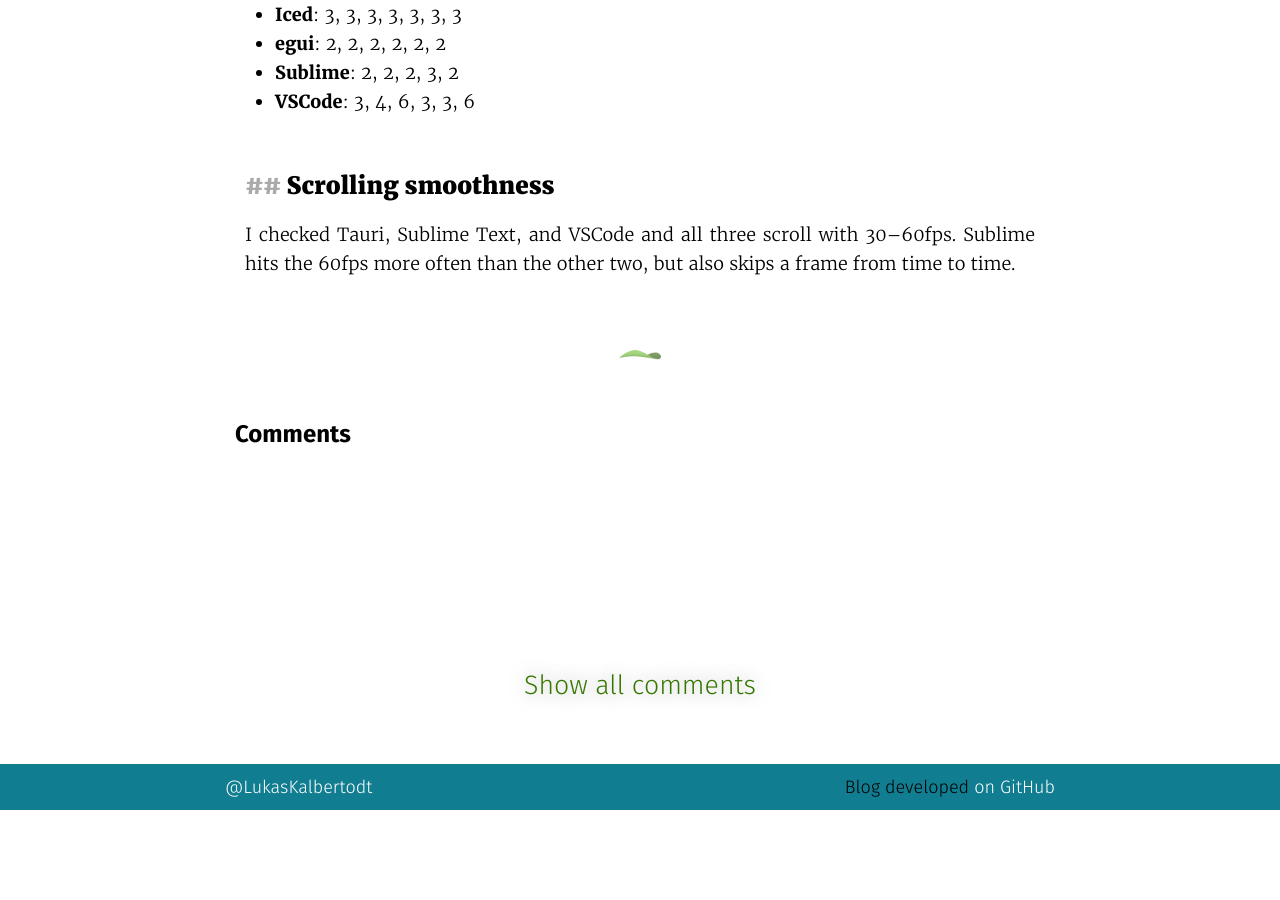
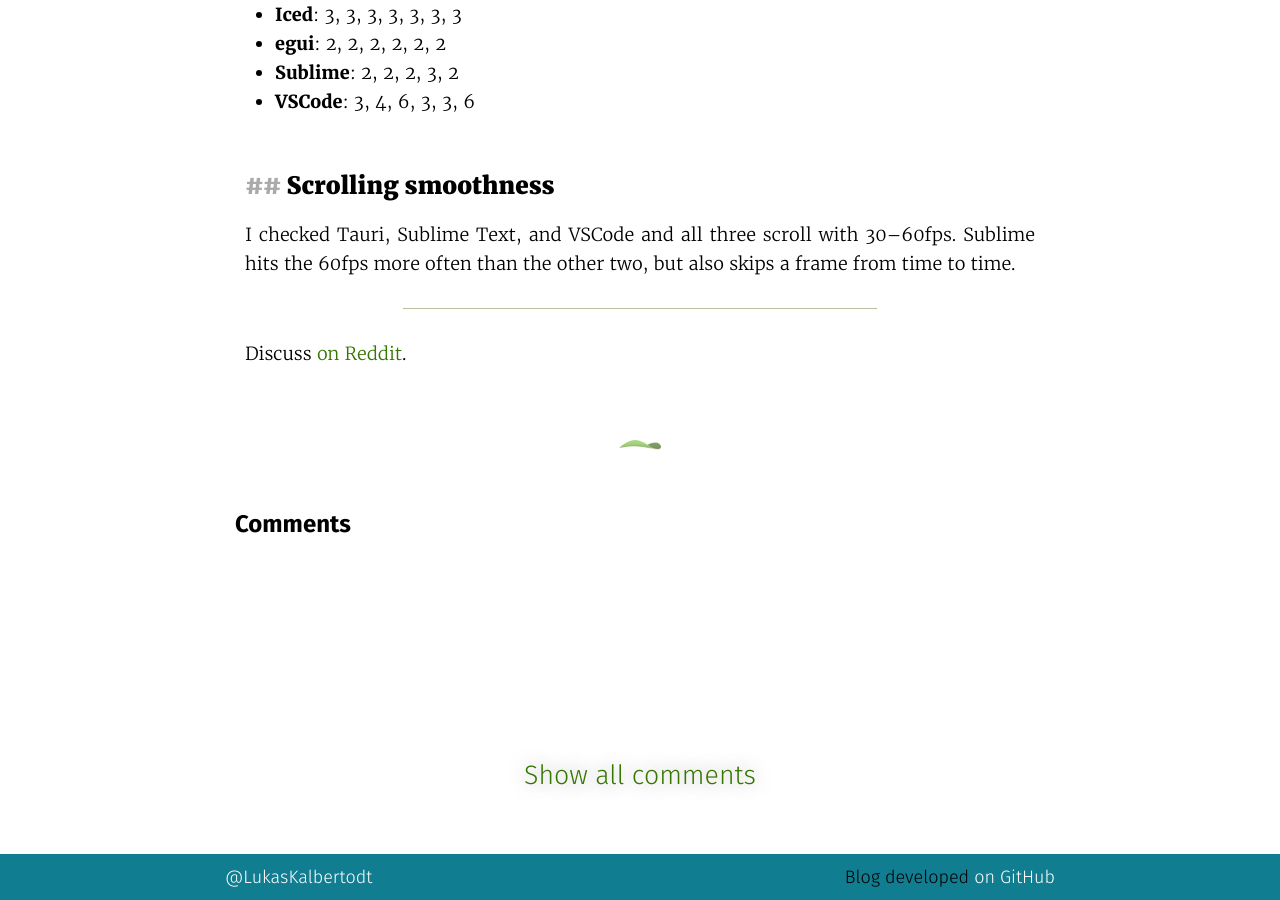
Before and after one commit to LukasKalbertodt/LukasKalbertodt.github.io, a Jekyll site: the page built from _posts/2023-02-03-tauri-iced-egui-performance-comparison.md, in a window 1280 px wide and 900 px high, scrolled down 4812 px. Built offline with Jekyll 4.4.1, drawn with Linux system fonts in a browser that asks for light colours; comment, search, counter and statistics services are not loaded; before the commit the page ends 5622 px from its top, so only the background shows below that.

Commit message:
Add link to Reddit discussion

```diff
--- a/_posts/2023-02-03-tauri-iced-egui-performance-comparison.md
+++ b/_posts/2023-02-03-tauri-iced-egui-performance-comparison.md
@@ -310,3 +310,7 @@
 
 I checked Tauri, Sublime Text, and VSCode and all three scroll with 30–60fps.
 Sublime hits the 60fps more often than the other two, but also skips a frame from time to time.
+
+---
+
+Discuss [on Reddit](https://www.reddit.com/r/rust/comments/10sqmz3/tauri_vs_iced_vs_egui_rust_gui_framework/).
```
